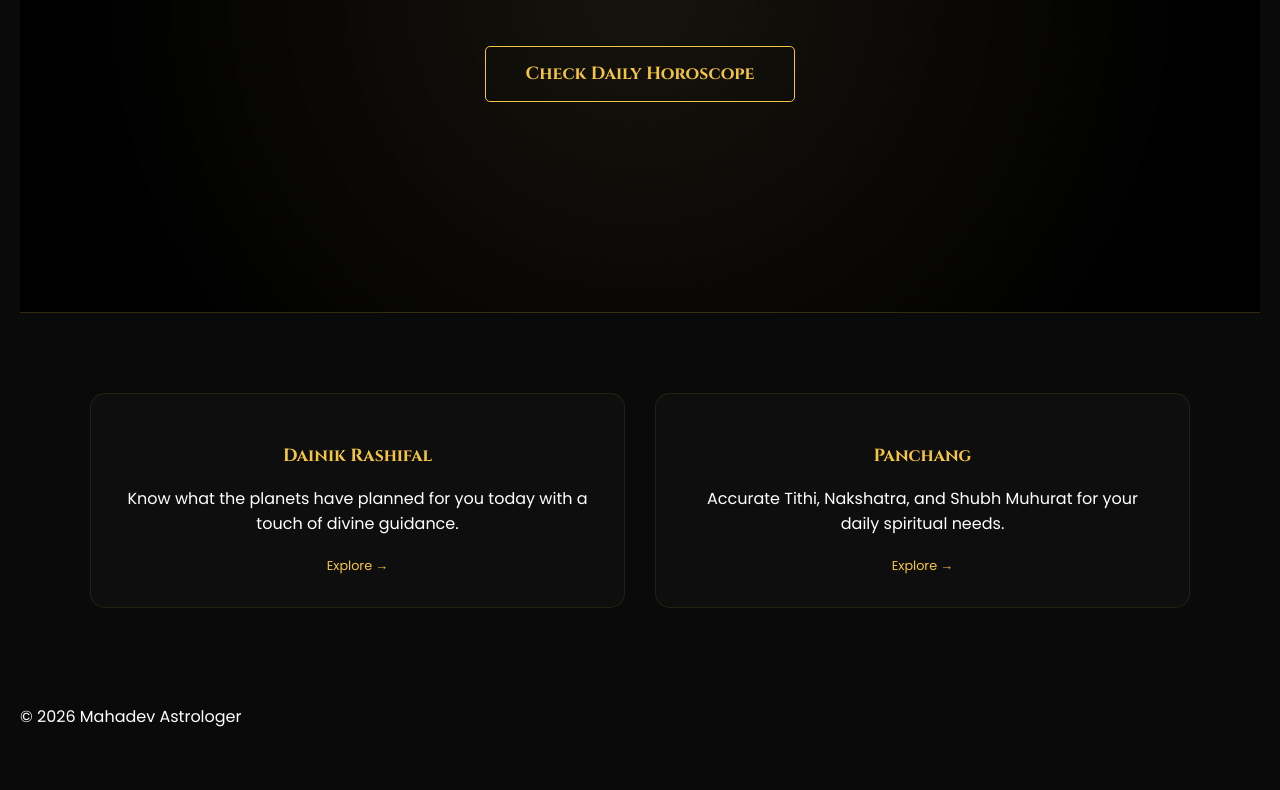
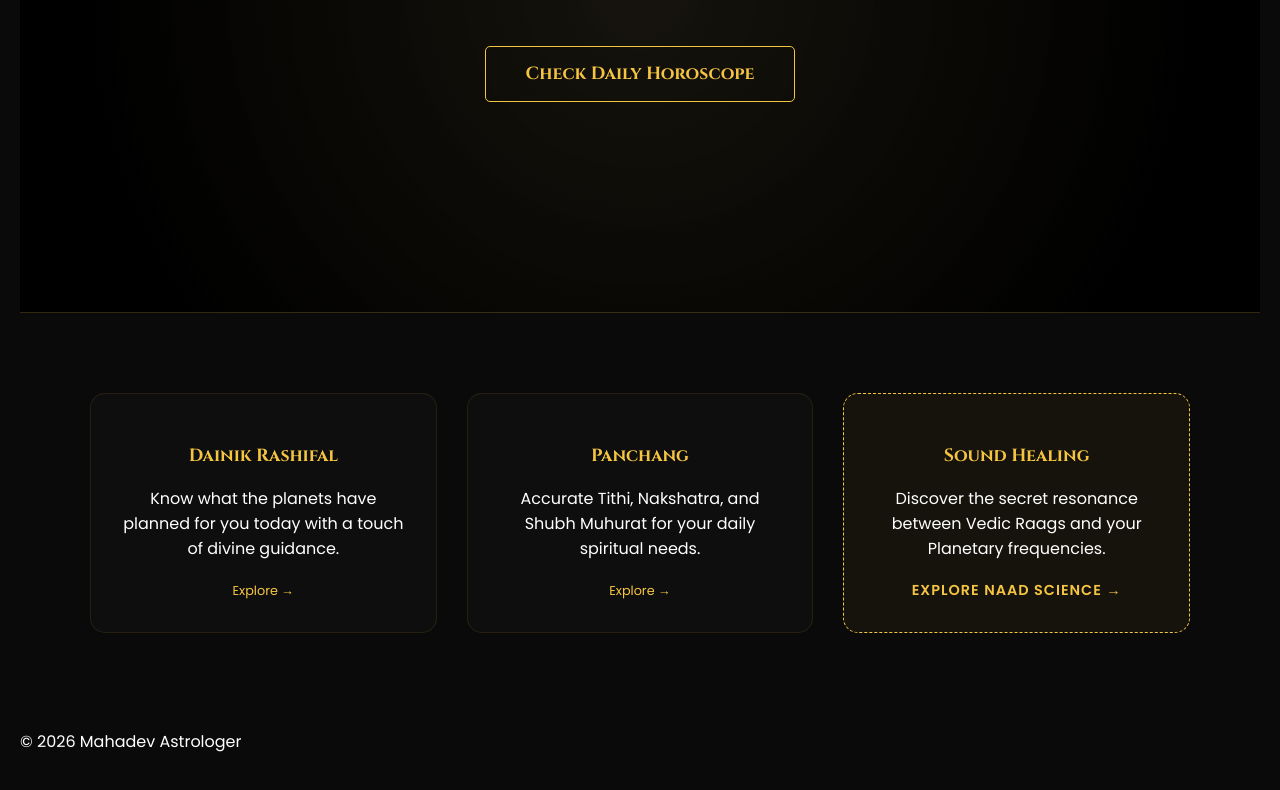
Before and after one commit to Mahadevastrologerma108/Mahadev-astrologer-ma, a plain HTML site: page index.html in a window 1280 px wide. Shown: the part 477-1267 px from the top of the page. Before the commit the page ends 1242 px from the top, so only its background shows below. Drawn offline with Linux system fonts and the light colour scheme; a script that the page names is missing.

Commit message:
Update index.html

```diff
--- a/index.html
+++ b/index.html
@@ -107,6 +107,15 @@
             <p>Accurate Tithi, Nakshatra, and Shubh Muhurat for your daily spiritual needs.</p>
             <a href="panchang/panchang.html" style="color: var(--gold); text-decoration: none; font-size: 0.8rem;">Explore →</a>
         </div>
+
+<div class="service-card" style="border: 1px dashed var(--gold); background: rgba(245, 197, 66, 0.05);">
+    <h3>Sound Healing</h3>
+    <p>Discover the secret resonance between Vedic Raags and your Planetary frequencies.</p>
+    <a href="masterstroke-module/sound-healing.html" style="color: var(--gold); text-decoration: none; font-weight: bold; font-size: 0.9rem; text-transform: uppercase; letter-spacing: 1px;">
+        Explore Naad Science →
+    </a>
+</div>
+
     </section>
 
     <div id="footer-placeholder"></div>
```
